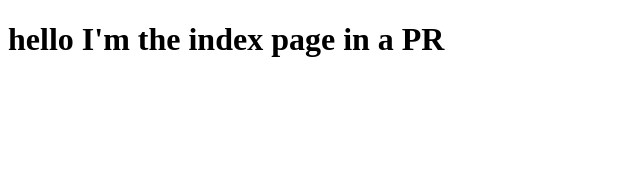
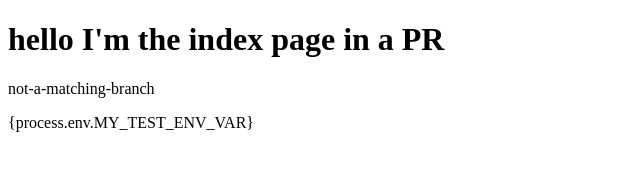
Before and after one commit to aitchiss/lighthouse-test-site, a website: page build/index.html in a window 1280 px wide. Shown: the whole page, without its empty margins (0-640 px from the left). Drawn offline with Linux system fonts and the light colour scheme.

Commit message:
Update index.html

```diff
--- a/build/index.html
+++ b/build/index.html
@@ -8,5 +8,7 @@
 </head>
 <body>
     <h1>hello I'm the index page in a PR</h1>
+    <p>not-a-matching-branch</p>
+    <p>{process.env.MY_TEST_ENV_VAR}</p>
 </body>
 </html>
```
